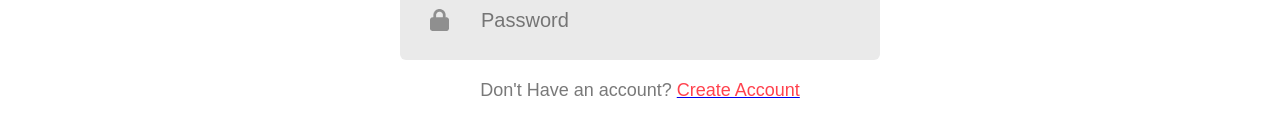
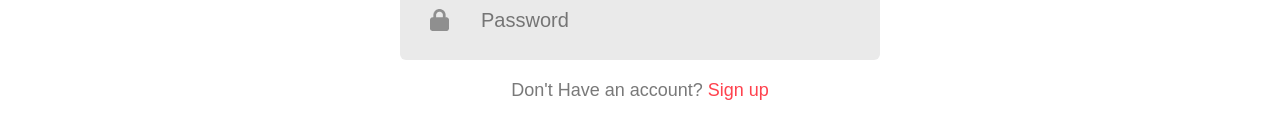
Before and after one commit to lpakingan/Eventfull, a React (Create React App) app in the folder client/: page /Login in a window 1280 px wide. Shown: the part 569-708 px from the top of the page. Built offline with nearby package versions, Linux system fonts and the light colour scheme.

Commit message:
removed text-decoration for links on login and signup pages

```diff
--- a/client/src/components/styles/login.styled.js
+++ b/client/src/components/styles/login.styled.js
@@ -100,4 +100,8 @@ export const StyledLogin = styled.div`
     color: #fff;
     cursor: pointer;
   }
+
+  a {
+    text-decoration: none;
+  }
 `;
--- a/client/src/components/styles/signup.styled.js
+++ b/client/src/components/styles/signup.styled.js
@@ -104,4 +104,8 @@ export const StyledSignup = styled.div`
         cursor: pointer;
     }
 
+    a {
+        text-decoration: none;
+    }
+
 `;
--- a/client/src/pages/Login.js
+++ b/client/src/pages/Login.js
@@ -88,7 +88,7 @@ const Login = () => {
           <div className="signup-here">
             Don't Have an account?
             <a href="/signup">
-              <span style={{padding: "10px 0"}}>Create Account</span>
+              <span style={{padding: "10px 0"}}>Sign up</span>
             </a>
           </div>
           <div className="submit-container">
```
